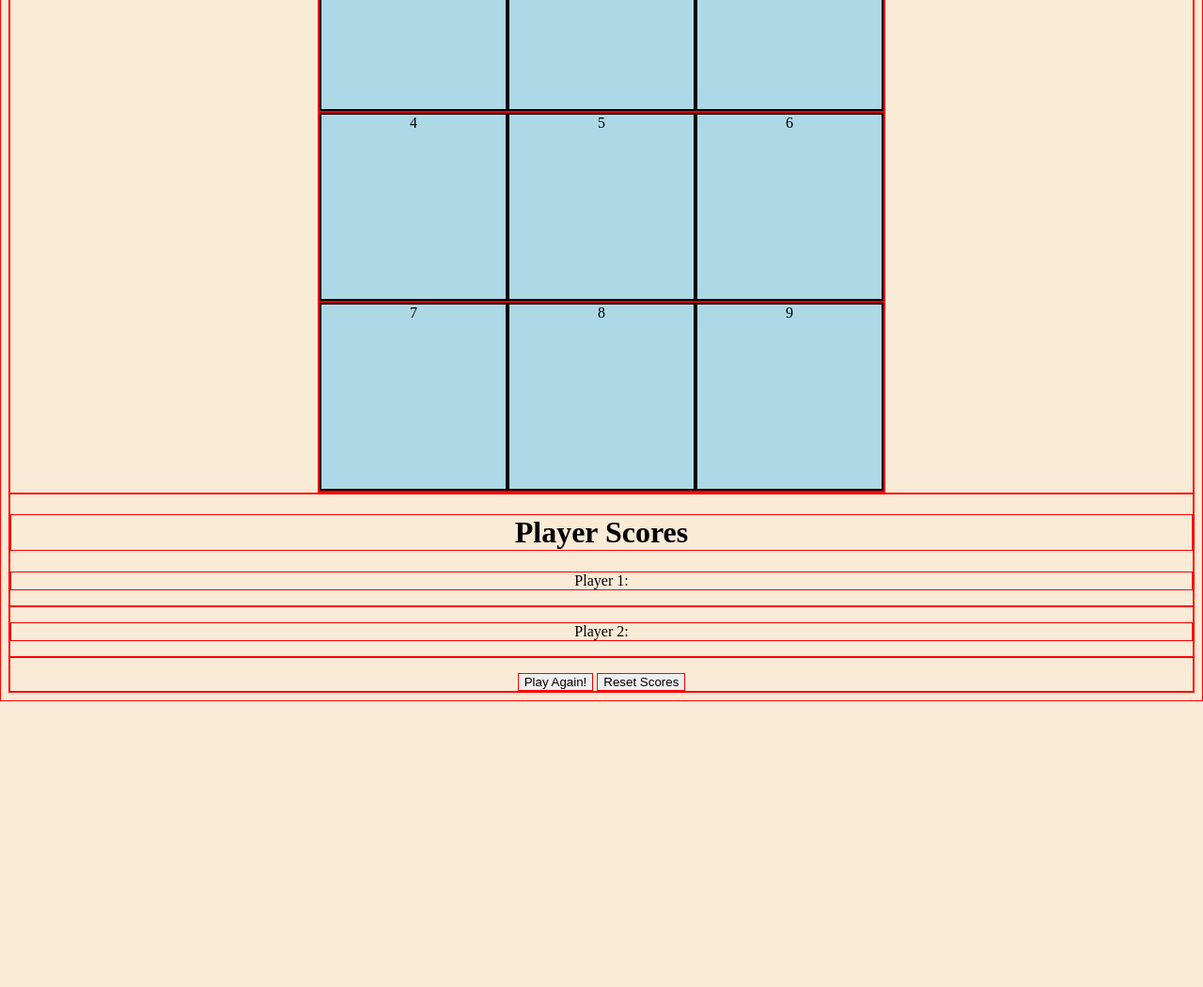
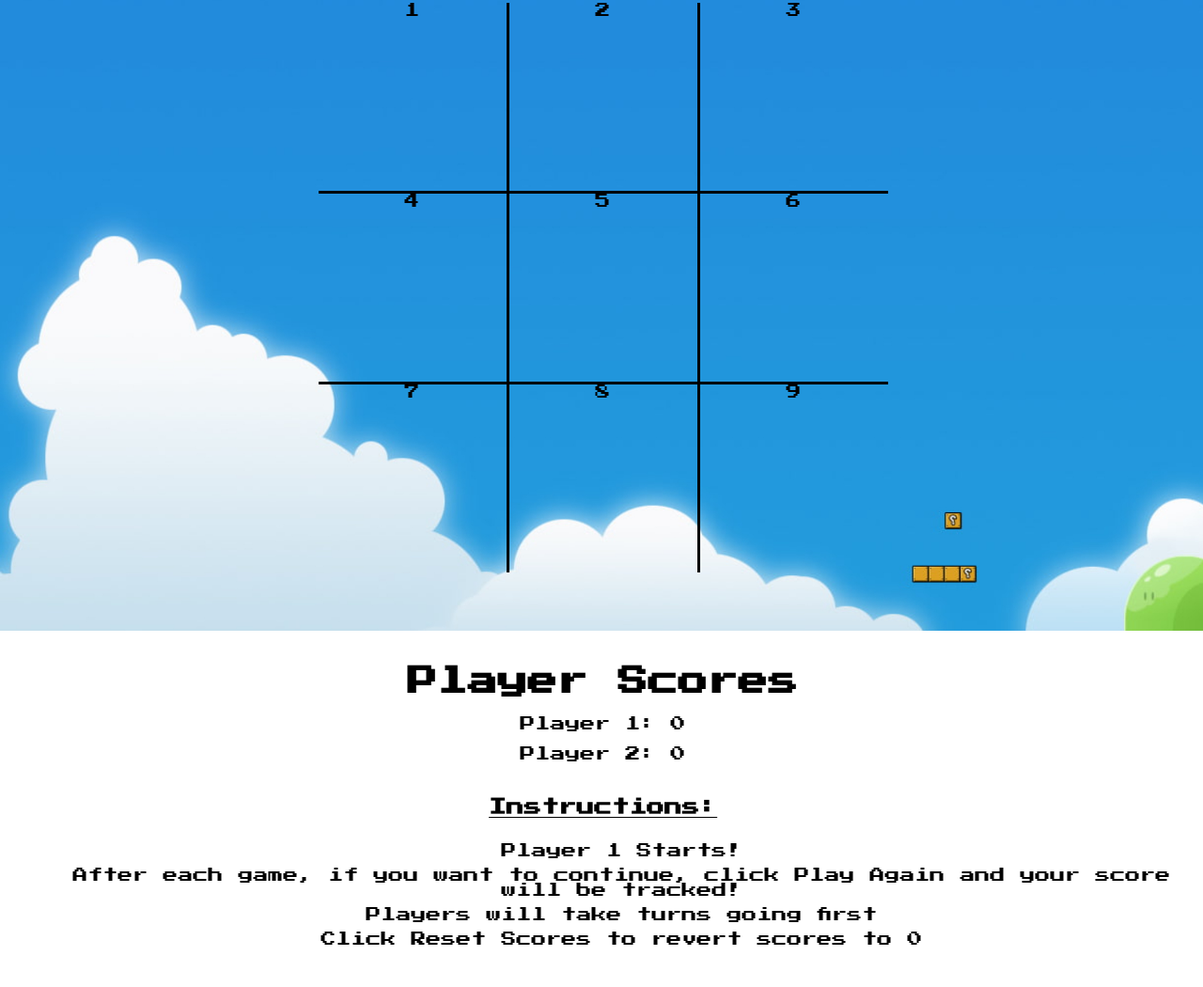
Before and after one commit to Onneqq/Tic-Tac-Toe, a plain HTML site: page index.html in a window 1280 px wide. Shown: the part 179-1229 px from the top of the page at 94% size. Before the commit the page ends 925 px from the top, so only its background shows below. Drawn offline with Linux system fonts and the light colour scheme.

Commit message:
Finished game functionality, add background and some CSS styling

```diff
--- a/index.html
+++ b/index.html
@@ -6,6 +6,9 @@
         <meta name="viewport" content="width=device-width, initial-scale=1.0" />
         <title>Document</title>
         <link rel="stylesheet" href="style.css" />
+        <style>
+            @import url("https://fonts.googleapis.com/css2?family=Press+Start+2P&display=swap");
+        </style>
     </head>
     <body>
         <header>
@@ -32,10 +35,22 @@
         </main>
         <footer>
             <h1>Player Scores</h1>
-            <p>Player 1:</p>
-            <p class="score" id="player1"></p>
-            <p>Player 2:</p>
-            <p class="score" id="player2"></p>
+
+            <p class="score" id="player1">Player 1: 0</p>
+
+            <p class="score" id="player2">Player 2: 0</p>
+
+            <h3>Instructions:</h3>
+            <ul>
+                <li>Player 1 Starts!</li>
+                <li>
+                    After each game, if you want to continue, click Play Again
+                    and your score will be tracked!
+                </li>
+                <li>Players will take turns going first</li>
+                <li>Click Reset Scores to revert scores to 0</li>
+            </ul>
+
             <button class="playAgain">Play Again!</button>
             <button class="resetScores">Reset Scores</button>
         </footer>
--- a/main.js
+++ b/main.js
@@ -79,8 +79,10 @@ var allWins = [
 // includes(searchElement, fromIndex)
 // duplicate for playerOBoxes - or add
 
-playerOneScore = 0;
-playerTwoScore = 0;
+var playerOneScore = 0;
+var playerTwoScore = 0;
+var player1 = document.querySelector("#player1");
+var player2 = document.querySelector("#player2");
 
 function checkWin() {
     // allows us to check win condition below in the event listener above
@@ -97,6 +99,7 @@ function checkWin() {
             if (won) {
                 // if win condition is met, run the following:
                 playerOneScore++;
+                player1.textContent = `Player 1: ${playerOneScore}`;
                 gameRunning = false; // cant click on boxs again until 'play again button selected'
                 console.log("Player X Wins"); // *** update this to do something
             }
@@ -112,12 +115,13 @@ function checkWin() {
             }
             if (won) {
                 playerTwoScore++;
+                player2.textContent = `Player 2: ${playerTwoScore}`;
                 gameRunning = false;
                 console.log("Player O Wins");
             }
         }
     }
-    if (playerXBoxes.length >= 5) {
+    if (playerXBoxes.length >= 5 || playerOBoxes.length >= 5) {
         gameRunning = false;
         console.log("Draw");
     }
@@ -128,7 +132,6 @@ var playAgain = document.querySelector(".playAgain");
 
 playAgain.addEventListener("click", function (event) {
     for (let i = 0; i < allBoxes.length; i++) {
-        console.log(allBoxes[i].className);
         allBoxes[i].className = "box";
     }
     gameRunning = true;
@@ -137,3 +140,17 @@ playAgain.addEventListener("click", function (event) {
 });
 
 // reset button will reset the player choice arr and the board - stores winner in variable
+
+var resetScores = document.querySelector(".resetScores");
+resetScores.addEventListener("click", function (event) {
+    for (let i = 0; i < allBoxes.length; i++) {
+        allBoxes[i].className = "box";
+    }
+    gameRunning = true;
+    playerXBoxes = [];
+    playerOBoxes = [];
+    playerOneScore = 0;
+    playerTwoScore = 0;
+    player2.textContent = `Player 2: ${playerTwoScore}`;
+    player1.textContent = `Player 1: ${playerOneScore}`;
+}); // resets everything without reloading the page if user clicks Reset Scores
--- a/style.css
+++ b/style.css
@@ -1,23 +1,36 @@
-* {
+/* * {
     box-sizing: border-box;
     border: 1px solid red;
+} */
+
+html {
+    border: 0px;
 }
 
 body {
     text-align: center;
-    background-color: antiquewhite;
+    background-image: url(./Images/supermariobackground.jpg);
+    background-repeat:no-repeat;
+    background-size:cover;
+    font-family: 'Press Start 2P', cursive;
+    height: 99vh;
+    width: 99vw;
+
+
+
+
 }
 
 main {
     display: flex;
     justify-content: space-around;
-
+    margin-top: 100px;
+    margin-bottom: 100px;
 }
 
 .game {
     display: flex;
     flex-direction: column;
-    background-color: lightblue;
 }
 
 section {
@@ -28,14 +41,29 @@ section {
 .box {
     height: 200px;
     width: 200px;
-    border: 2px solid black;
+    /* border: 2px solid black; */
+}
+#top {
+    border-bottom: 3px solid black;
+}
+
+#middle {
+    border-bottom: 3px solid black;
+}
+
+#one, #four, #seven {
+    border-right: 3px solid black;
+}
+
+#two, #five, #eight {
+    border-right: 3px solid black;
 }
 
 .x {
     background-color: red;
     height: 200px;
     width: 200px;
-    border: 2px solid black;
+    /* border: 2px solid black; */
 }
 
 .o {
@@ -44,3 +72,30 @@ section {
     width: 200px;
     border: 2px solid black;
 }
+
+h1 {
+    margin-top: 50px;
+}
+
+h3 {
+    padding-top: 20px;
+    text-decoration: underline;
+}
+
+ul {
+    padding-bottom: 30px;
+    padding-top: 10px;
+}
+
+li {
+    list-style: none;
+    padding-bottom: 10px;
+}
+
+button {
+    height: 100px;
+    width: 200px;
+    font-family: 'Press Start 2P', cursive;
+    border-radius: 10px;
+    border: 3px solid black;
+}
```
Also changed, not shown: Images/supermariobackground.jpg (added).
